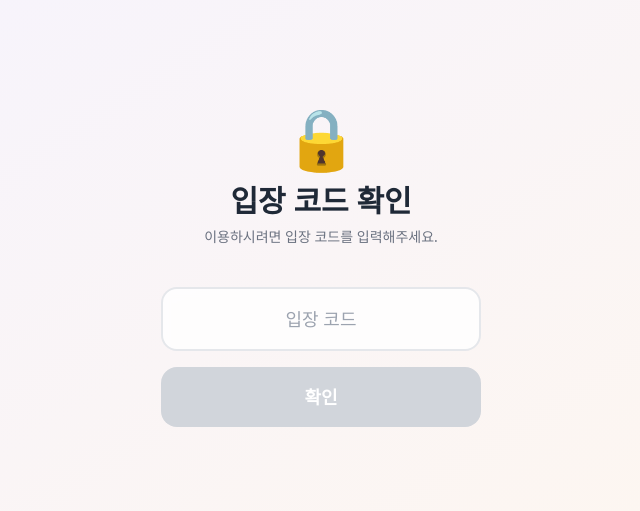
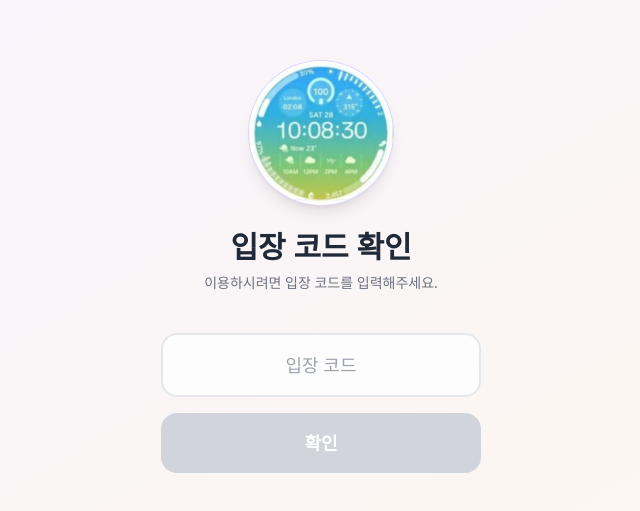
Before and after one commit to ohyeinho/balance-game, a Next.js app: page /entry in a window 1280 px wide. Shown: the part 133-644 px from the top of the page, without its empty margins (319-959 px from the left). Built offline with nearby package versions, Linux system fonts and the light colour scheme.

Commit message:
feat: 입장 페이지 UI 디자인 개선 및 게임 선택지 색상 변경

```diff
--- a/src/app/entry/page.tsx
+++ b/src/app/entry/page.tsx
@@ -2,6 +2,7 @@
 
 import { useState } from "react";
 import { useRouter } from "next/navigation";
+import Image from "next/image";
 
 export default function EntryPage() {
   const router = useRouter();
@@ -24,7 +25,15 @@ export default function EntryPage() {
 
   return (
     <div className="flex flex-col items-center justify-center min-h-screen px-6 animate-fade-in">
-      <div className="text-6xl mb-4 text-violet-500">&#128274;</div>
+      <Image
+        src="/custom_watch.png"
+        alt="Galaxy Watch"
+        width={140}
+        height={140}
+        className="mb-6 w-36 h-36 rounded-full object-cover shadow-lg ring-1 ring-violet-200"
+        priority
+        unoptimized
+      />
       <h1 className="text-3xl font-extrabold text-gray-800 mb-2 text-center">
         입장 코드 확인
       </h1>
--- a/src/app/game/[id]/page.tsx
+++ b/src/app/game/[id]/page.tsx
@@ -107,9 +107,9 @@ export default function GamePage() {
     3: {
       a: "hover:border-emerald-300 hover:bg-emerald-50",
       aActive: "bg-emerald-500 text-white border-emerald-500 shadow-emerald-200",
-      b: "hover:border-teal-300 hover:bg-teal-50",
-      bActive: "bg-teal-500 text-white border-teal-500 shadow-teal-200",
-      bar: "from-emerald-400 to-teal-400",
+      b: "hover:border-amber-300 hover:bg-amber-50",
+      bActive: "bg-amber-500 text-white border-amber-500 shadow-amber-200",
+      bar: "from-emerald-400 to-amber-400",
     },
   };
 
--- a/src/middleware.ts
+++ b/src/middleware.ts
@@ -26,6 +26,6 @@ export const config = {
      * - _next/image (image optimization files)
      * - favicon.ico (favicon file)
      */
-    '/((?!api|_next/static|_next/image|favicon.ico).*)',
+    '/((?!api|_next/static|_next/image|favicon.ico|.*\\.(?:svg|png|jpg|jpeg|gif|webp)$).*)',
   ],
 }
```
Also changed, not shown: public/custom_watch.png (added).
